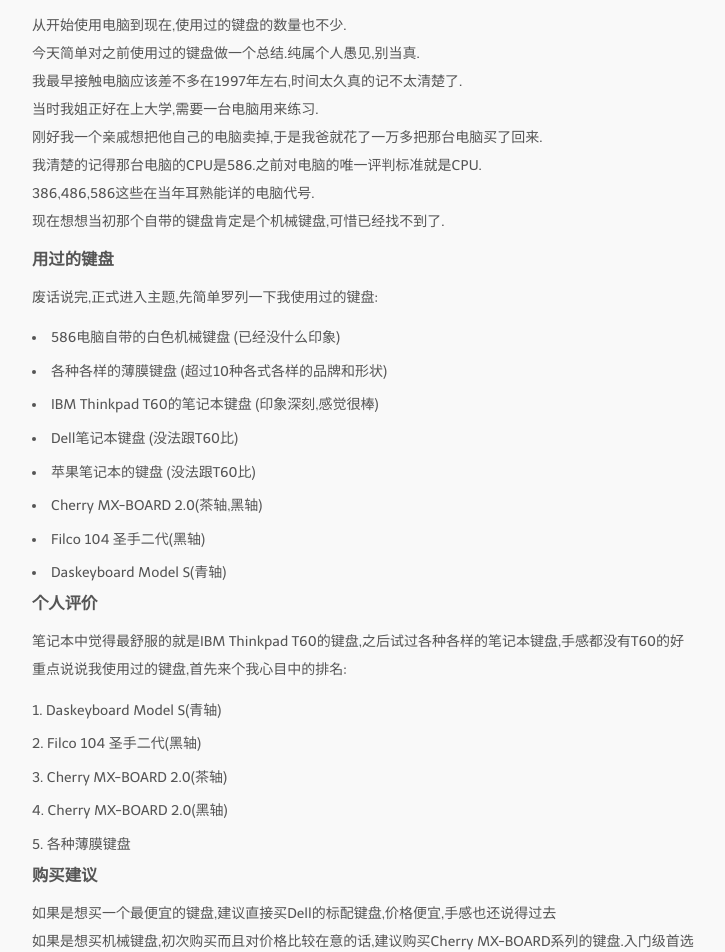
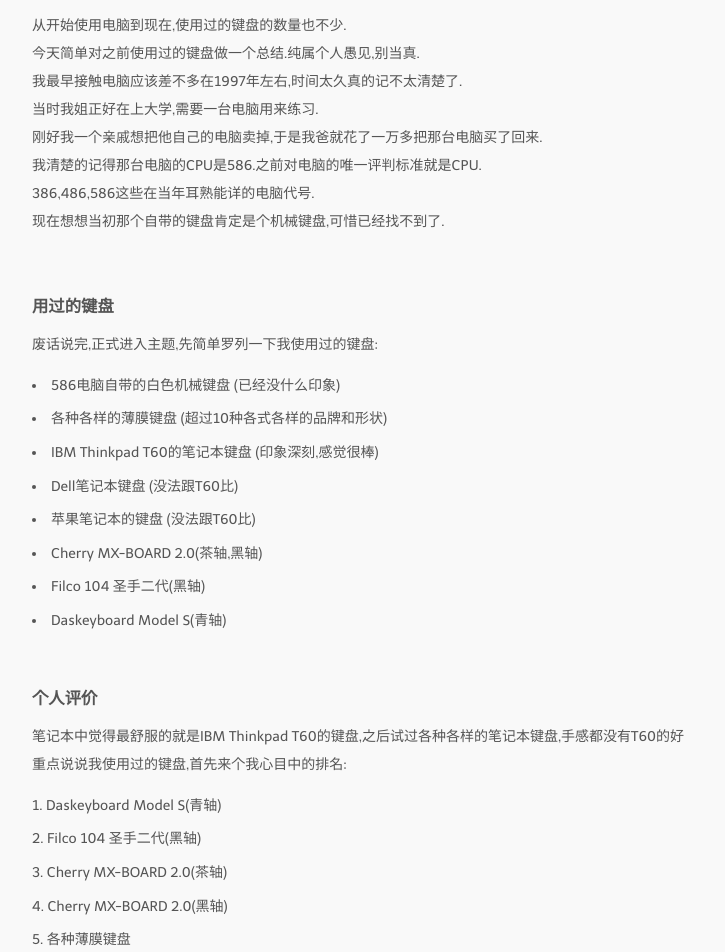
Before and after one commit to ichengchao/ichengchao.github.io, a Jekyll site: the page built from _posts/2015-02-27-favorite-keyboard.markdown, in a window 1280 px wide. Shown: the part 562-1514 px from the top of the page, without its empty margins (208-933 px from the left). Built offline with Jekyll 4.4.1, drawn with Linux system fonts in a browser that asks for light colours; nearby versions of some CDN libraries; library files that are not in the unit come from our copies; Markdown is read by kramdown in place of the engine named in the settings.

Commit message:
修改样式

```diff
--- a/_posts/2015-02-27-favorite-keyboard.markdown
+++ b/_posts/2015-02-27-favorite-keyboard.markdown
@@ -21,6 +21,7 @@
 386,486,586这些在当年耳熟能详的电脑代号.
 现在想想当初那个自带的键盘肯定是个机械键盘,可惜已经找不到了.
 
+<br/>
 ### 用过的键盘 ###
 废话说完,正式进入主题,先简单罗列一下我使用过的键盘:
 
@@ -33,6 +34,7 @@
 - Filco 104 圣手二代(黑轴)
 - Daskeyboard Model S(青轴)
 
+<br/>
 ### 个人评价 ###
 笔记本中觉得最舒服的就是IBM Thinkpad T60的键盘,之后试过各种各样的笔记本键盘,手感都没有T60的好
 重点说说我使用过的键盘,首先来个我心目中的排名:
@@ -43,6 +45,7 @@
 4. Cherry MX-BOARD 2.0(黑轴)
 5. 各种薄膜键盘
 
+<br/>
 ### 购买建议 ###
 如果是想买一个最便宜的键盘,建议直接买Dell的标配键盘,价格便宜,手感也还说得过去
 如果是想买机械键盘,初次购买而且对价格比较在意的话,建议购买Cherry MX-BOARD系列的键盘.入门级首选
--- a/media/css/style.css
+++ b/media/css/style.css
@@ -107,7 +107,7 @@
 ul.listing {
   margin-top: 1em; }
   ul.listing li {
-    list-style-type: none;
+    /*list-style-type: none;*/
     padding: 0; }
     ul.listing li.listing-item a, ul.listing li.listing-item header #header h1 a, header #header h1 ul.listing li.listing-item a {
       padding: .2em 0 .2em 2em; }
```
